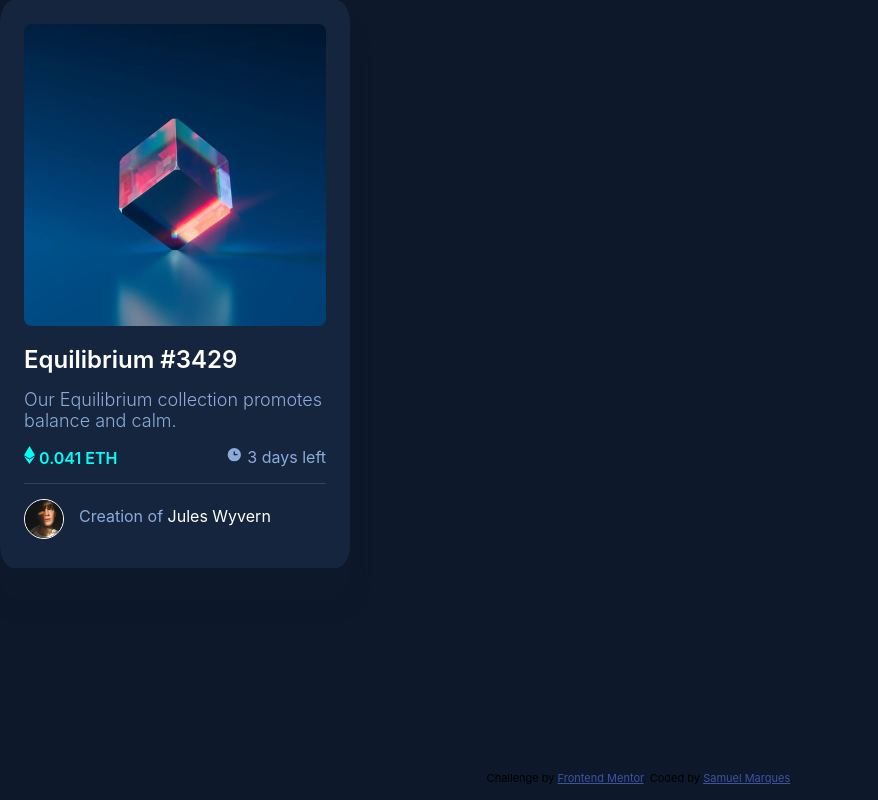
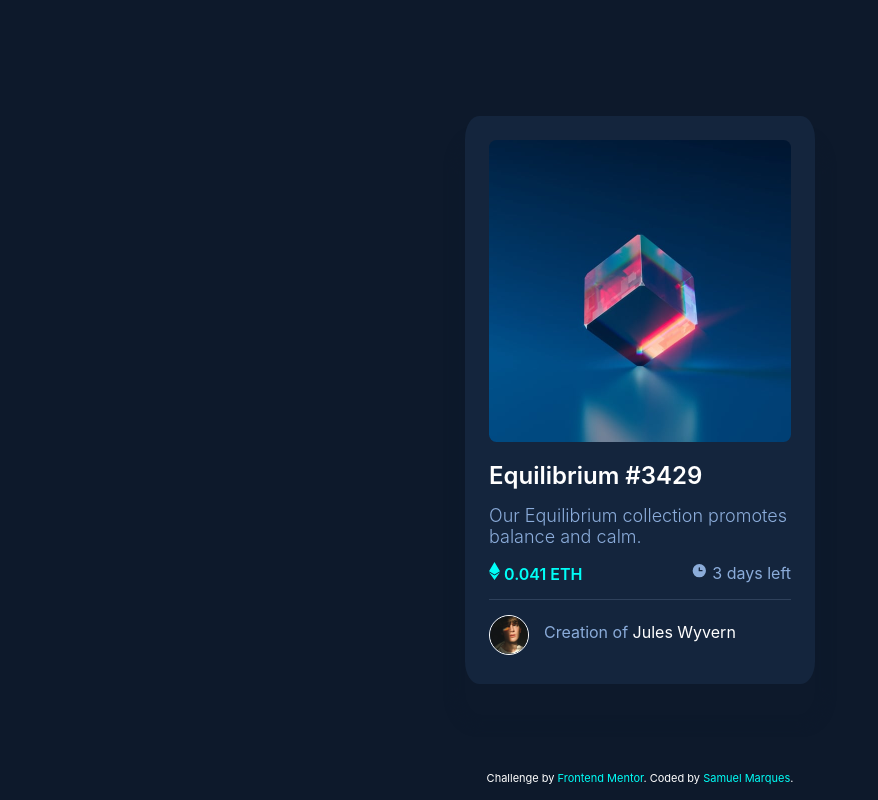
Before and after one commit to samuel-s-marques/NFT-preview-card-component, a plain HTML site: page index.html in a window 1280 px wide. Shown: the whole page, without its empty margins (0-878 px from the left). Drawn offline with nearby package versions, Linux system fonts and the light colour scheme; files that its build step writes are made by us from their sources.

Commit message:
add container and attribution files

```diff
--- a/css/styles.scss
+++ b/css/styles.scss
@@ -1,2 +1,4 @@
 @import './_reset.scss';
+@import './_container.scss';
 @import './_card.scss';
+@import './_attribution.scss';
```
